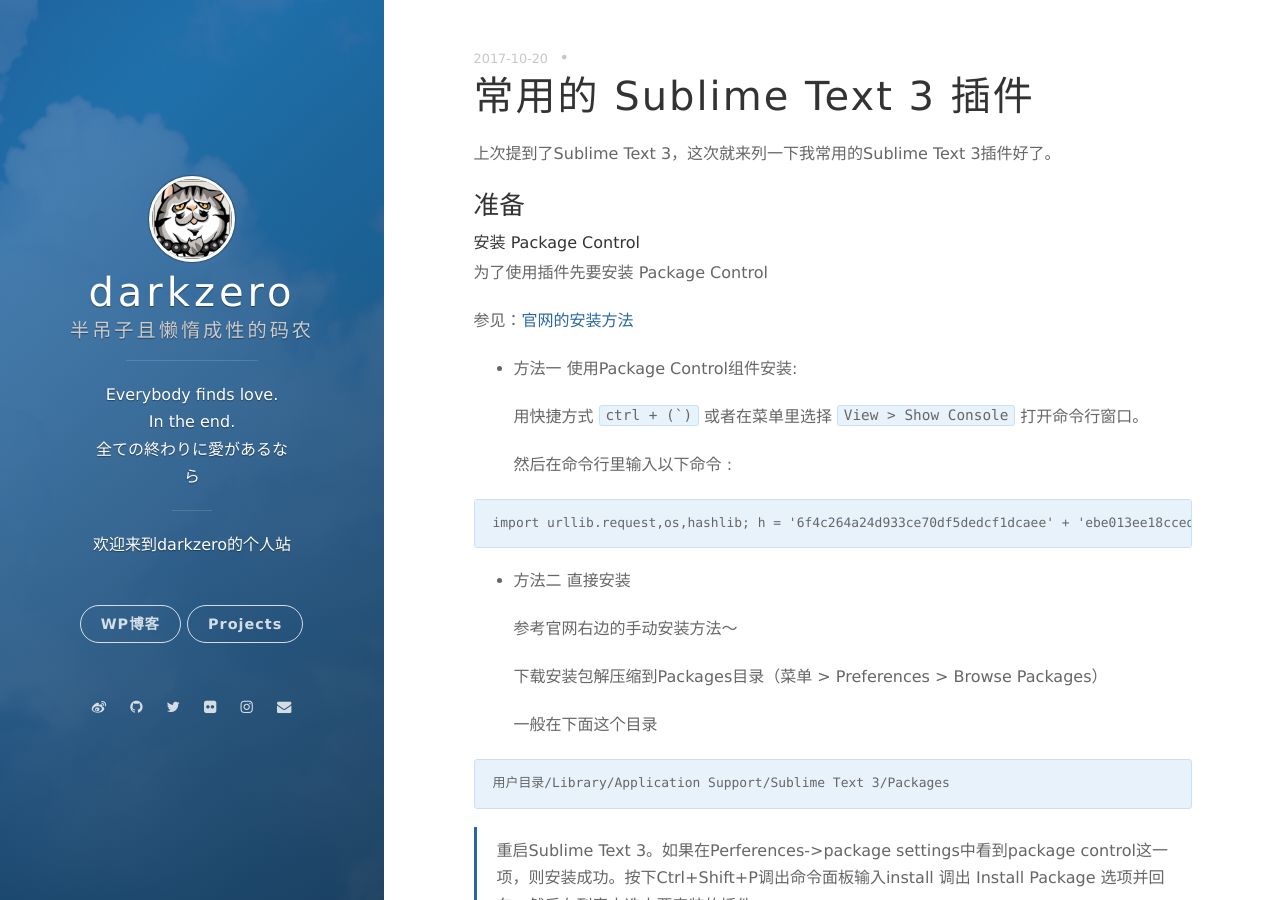
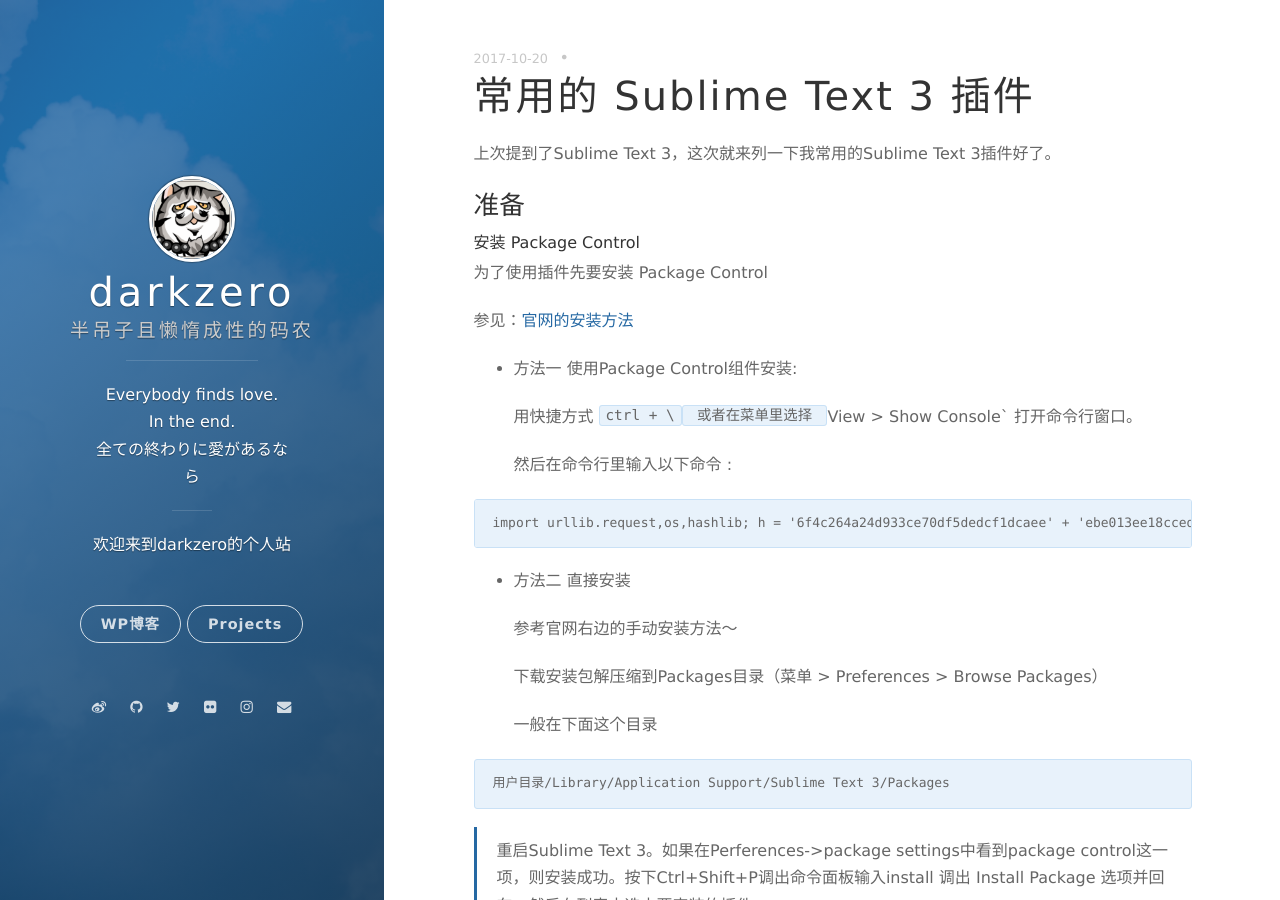
Before and after one commit to darkzero/darkzero.github.io, a Jekyll site: the page built from _posts/2017-10-20-sublime-plugin.md, in a window 1280 px wide and 900 px high. Built offline with Jekyll 4.4.1, drawn with Linux system fonts in a browser that asks for light colours; nearby versions of some CDN libraries.

Commit message:
2017 10 20

````diff
--- a/_posts/2017-10-20-sublime-plugin.md
+++ b/_posts/2017-10-20-sublime-plugin.md
@@ -15,7 +15,7 @@ date:   2017-10-20 17:52:00 +0900
 
 - 方法一 使用Package Control组件安装:
 
-    用快捷方式 ``ctrl + (`)`` 或者在菜单里选择 `View > Show Console` 打开命令行窗口。
+    用快捷方式 ``ctrl + \``` 或者在菜单里选择 `View > Show Console` 打开命令行窗口。
 
     然后在命令行里输入以下命令 :
 
````
